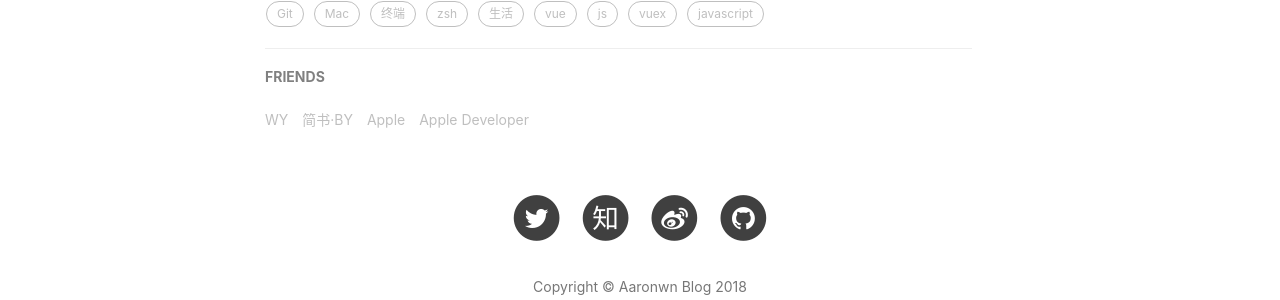
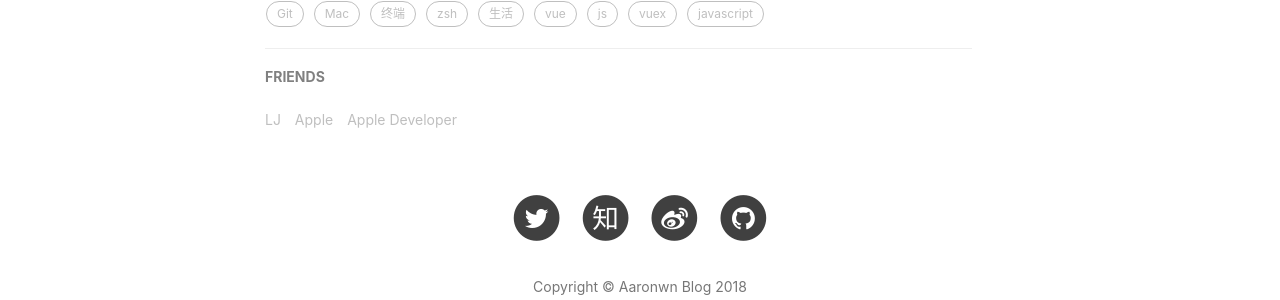
Before and after one commit to Aaronwn/Aaronwn.github.io, a Jekyll site: the page built from _posts/2017-02-22-Mac-文件的隐藏与显示.md, in a window 1280 px wide. Shown: the part 1679-1979 px from the top of the page. Built offline with Jekyll 4.4.1, drawn with Linux system fonts in a browser that asks for light colours; nearby versions of some CDN libraries; comment, search, counter and statistics services are not loaded; grey boxes are pictures that could not be loaded.

Commit message:
modify READ.me

```diff
--- a/_config.yml
+++ b/_config.yml
@@ -95,11 +95,8 @@ service-worker: true
 # Friends
 friends: [
     {
-        title: "WY",
-        href: "http://zhengwuyang.com"
-    },{
-        title: "简书·BY",
-        href: "http://www.jianshu.com/u/e71990ada2fd"
+        title: "LJ",
+        href: "http://mapleliu.com"
     },{
         title: "Apple",
         href: "https://apple.com"
```
Also changed, not shown: README.md, img/readme-side.jpeg (added).
